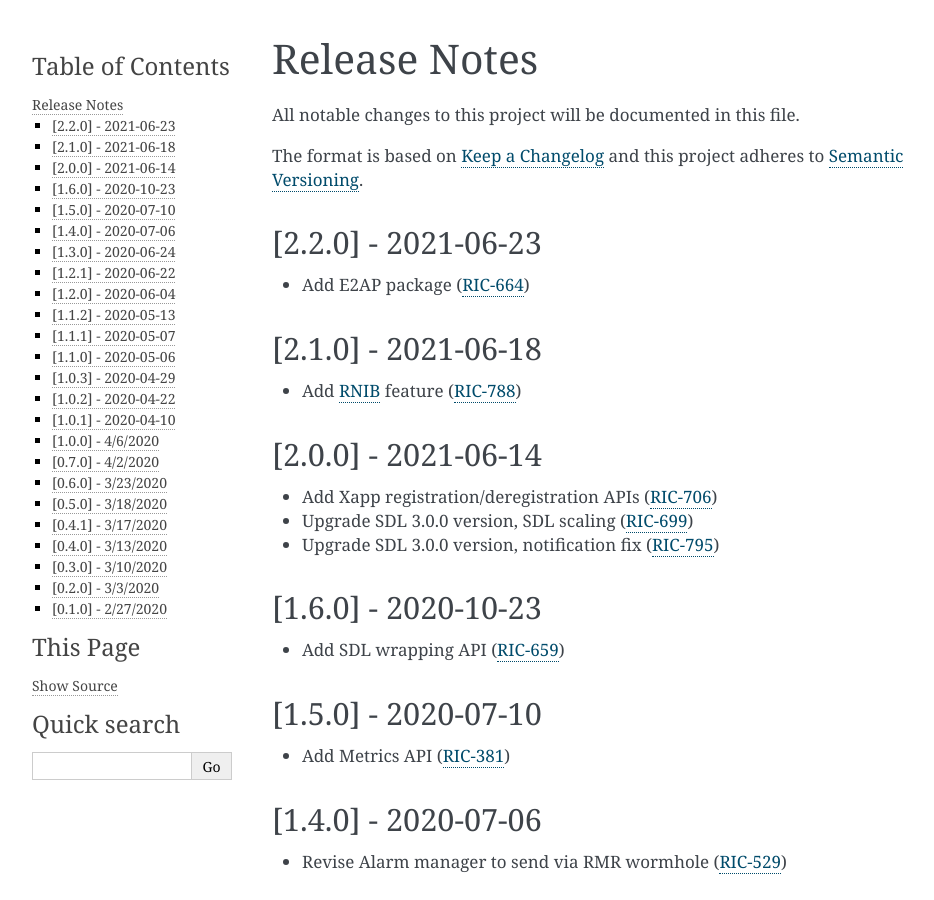
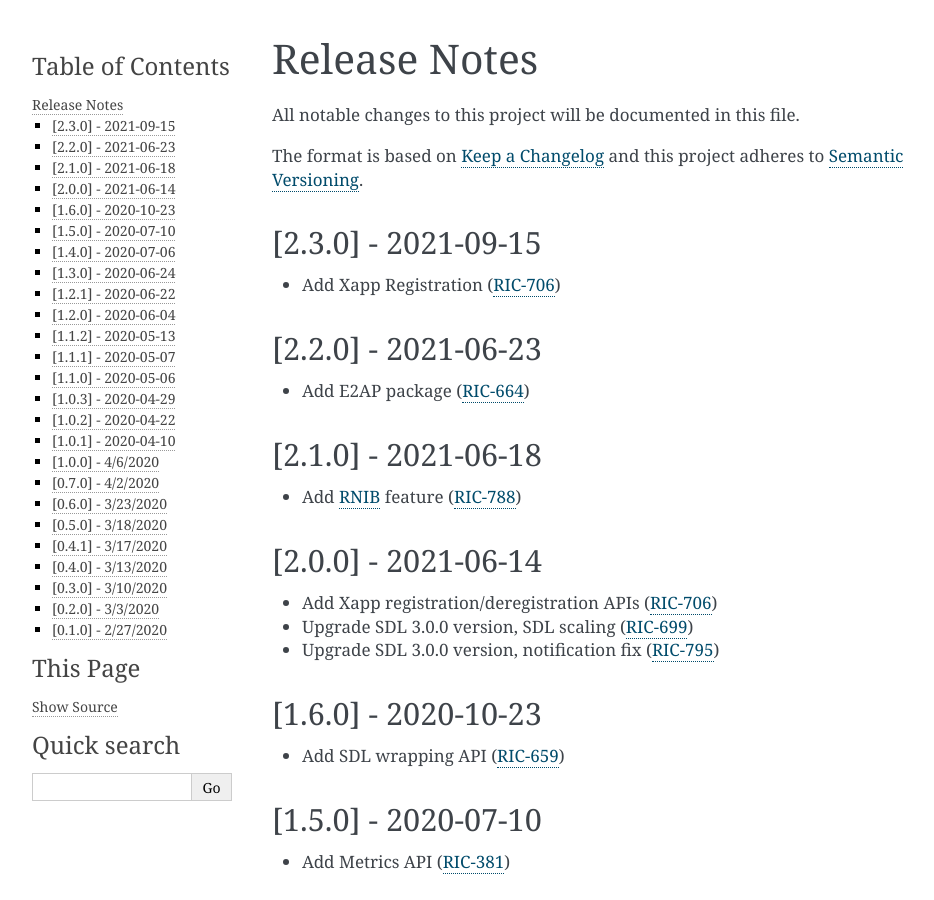
Before and after one commit to o-ran-sc/ric-plt-xapp-frame-py, a Sphinx documentation site: the page built from docs/release-notes.rst, in a window 1280 px wide and 900 px high. Shown: the whole window, without its empty margins (148-1082 px from the left). Built offline with Sphinx 7.4.7, drawn with Linux system fonts in a browser that asks for light colours; the version number is read from the project's files by our own code.

Commit message:
Xapp-frame-py version number upgrading
 Xapp-frame-py version number upgrading from the current version 2.2.0 to 2.3.0

Signed-off-by: naman.gupta <naman.gupta@samsung.com>
Change-Id: Ib6d3a73654806820973afa77dc18dd7469655909

```diff
--- a/docs/release-notes.rst
+++ b/docs/release-notes.rst
@@ -10,6 +10,9 @@
 The format is based on `Keep a Changelog <http://keepachangelog.com/>`__
 and this project adheres to `Semantic Versioning <http://semver.org/>`__.
 
+[2.3.0] - 2021-09-15
+--------------------
+* Add Xapp Registration (`RIC-706 <https://jira.o-ran-sc.org/browse/RIC-706>`_)
 
 [2.2.0] - 2021-06-23
 --------------------
--- a/setup.py
+++ b/setup.py
@@ -32,7 +32,7 @@
 
 setup(
     name="ricxappframe",
-    version="2.2.0",
+    version="2.3.0",
     packages=find_packages(exclude=["tests.*", "tests"]),
     author="O-RAN Software Community",
     description="Xapp and RMR framework for Python",
```
